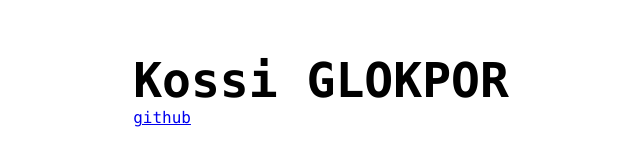
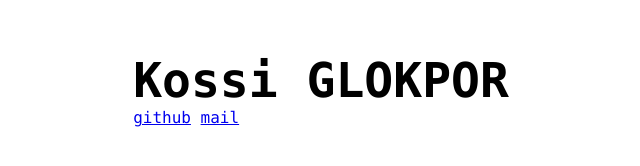
Before and after one commit to glk0/glk0.github.io, a Jekyll site: the page built from index.html, in a window 1280 px wide. Shown: the part 359-525 px from the top of the page, without its empty margins (319-959 px from the left). Built offline with Jekyll 4.4.1, drawn with Linux system fonts in a browser that asks for light colours.

Commit message:
added my email

```diff
--- a/index.html
+++ b/index.html
@@ -10,6 +10,7 @@ extra_css:
 <h1>Kossi GLOKPOR</h1>
 <nav>
     <a rel="me" href="https://github.com/glk0">github</a> <!--&middot; -->
+    <a rel="me" href="mailto:contact@glk0.me">mail</a> <!--&middot; -->
     <ul>
     {% assign sorted_notes = site.notebooks %}
     <!-- {{ site.collections | inspect}} -->
```
